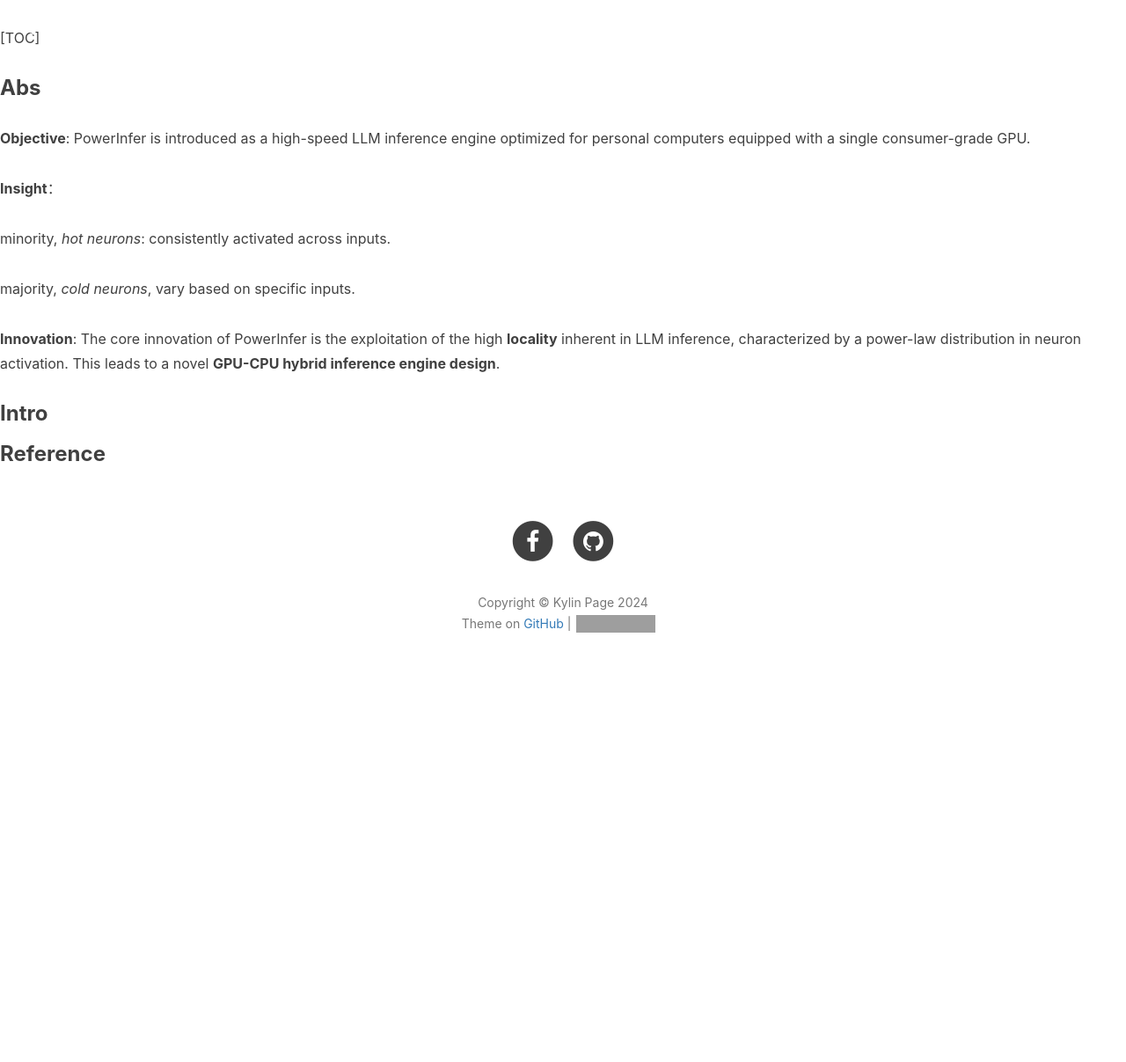
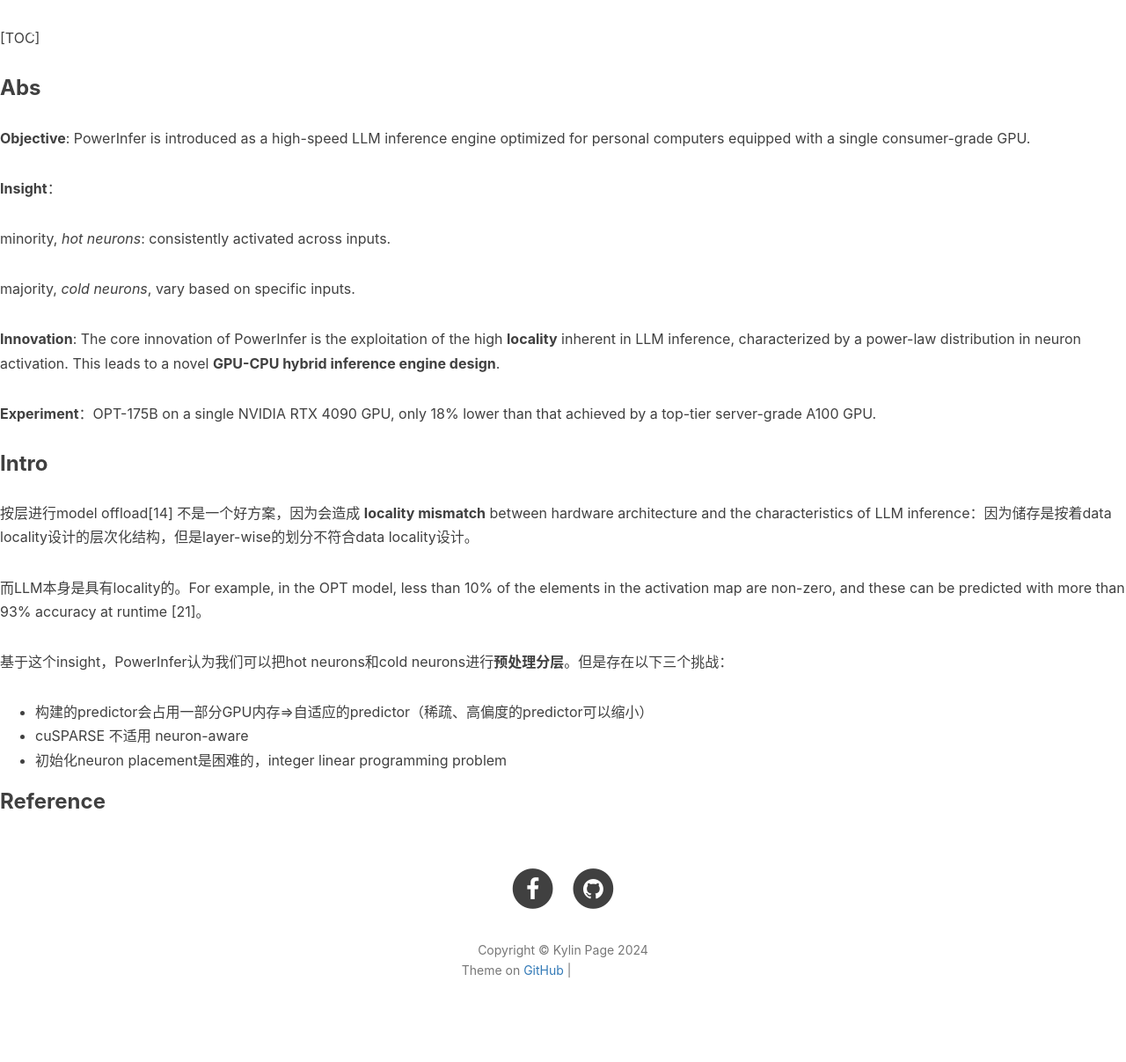
Before and after one commit to KylinC/KylinC.github.io, a Jekyll site: the page built from _posts/2024-01-04-PowerInfer.md, in a window 1280 px wide. Shown: the whole page at 88% size. Built offline with Jekyll 4.4.1, drawn with Linux system fonts in a browser that asks for light colours; nearby versions of some CDN libraries; our own code applies the rules of GitHub Pages for plain Markdown files; comment, search, counter and statistics services are not loaded; before the commit the page ends 900 px from its top, so only the background shows below that; grey boxes are pictures that could not be loaded.

Commit message:
finish Al

```diff
--- a/_posts/2024-01-04-PowerInfer.md
+++ b/_posts/2024-01-04-PowerInfer.md
@@ -26,11 +26,21 @@ majority, *cold neurons*, vary based on specific inputs.
 
 **Innovation**: The core innovation of PowerInfer is the exploitation of the high **locality** inherent in LLM inference, characterized by a power-law distribution in neuron activation. This leads to a novel **GPU-CPU hybrid inference engine design**.
 
+**Experiment**：OPT-175B on a single NVIDIA RTX 4090 GPU, only 18% lower than that achieved by a top-tier server-grade A100 GPU.
+
 
 
 ### Intro
 
+按层进行model offload[14] 不是一个好方案，因为会造成 **locality mismatch** between hardware architecture and the characteristics of LLM inference：因为储存是按着data locality设计的层次化结构，但是layer-wise的划分不符合data locality设计。
 
+而LLM本身是具有locality的。For example, in the OPT model, less than 10% of the elements in the activation map are non-zero, and these can be predicted with more than 93% accuracy at runtime [21]。
+
+基于这个insight，PowerInfer认为我们可以把hot neurons和cold neurons进行**预处理分层**。但是存在以下三个挑战：
+
+- 构建的predictor会占用一部分GPU内存=>自适应的predictor（稀疏、高偏度的predictor可以缩小）
+- cuSPARSE  不适用 neuron-aware
+- 初始化neuron placement是困难的，integer linear programming problem
 
 
 
```
Also changed, not shown: _posts/2024-01-04-GosperHack.md (added, +48 -0 lines), 1 other file.
